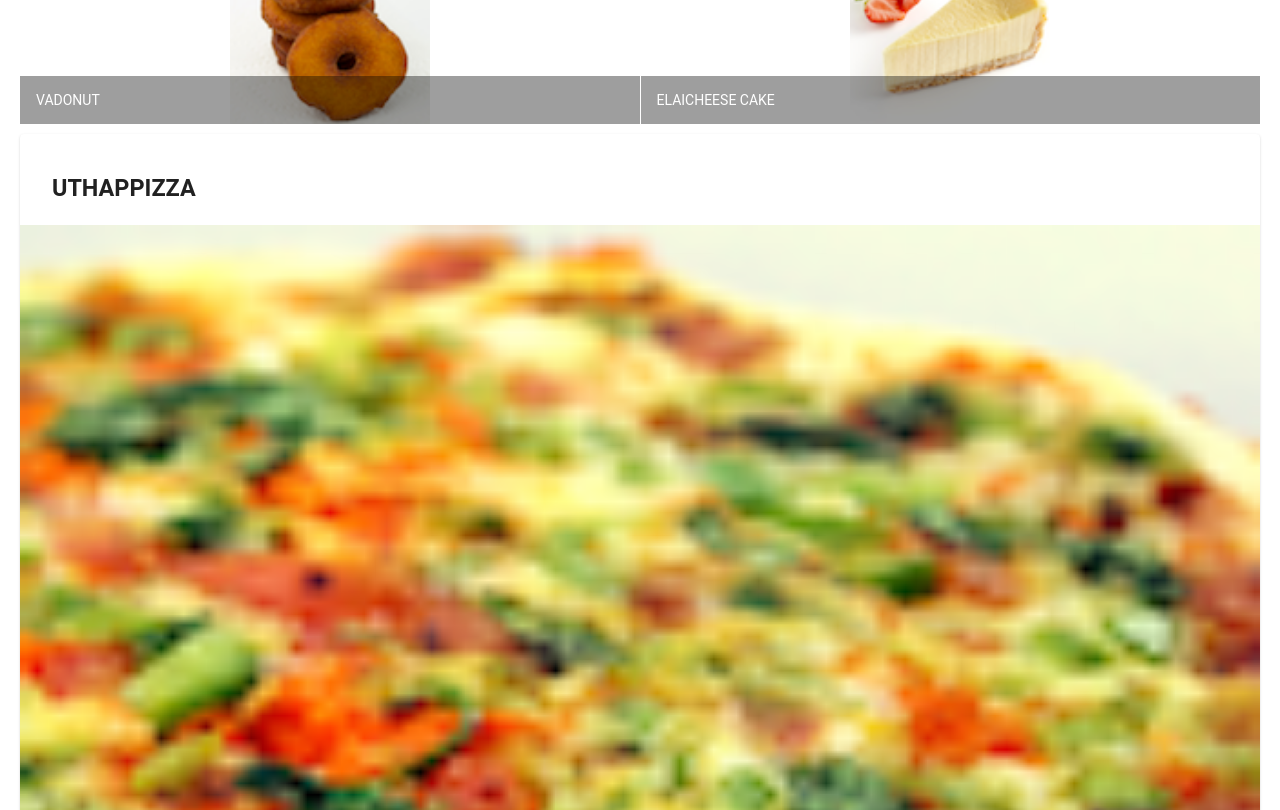
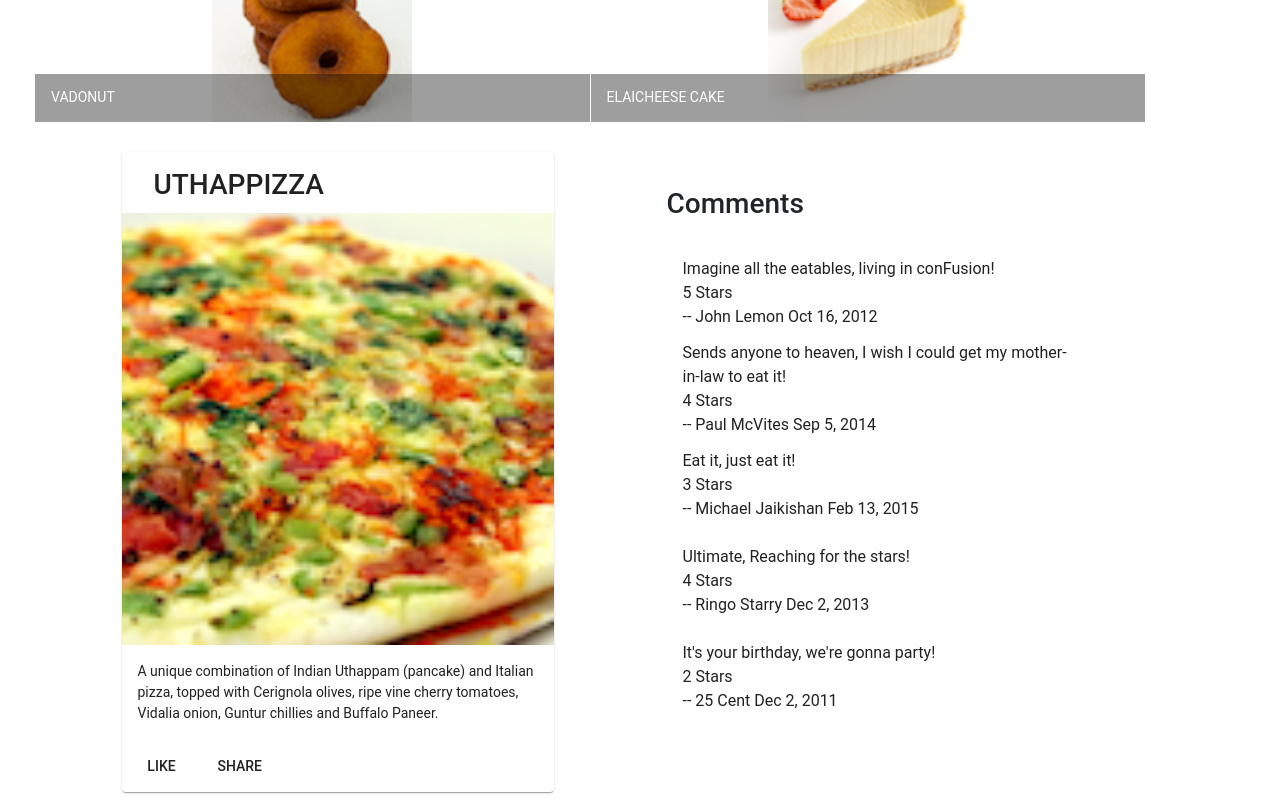
Before and after one commit to Ranc0/Angular-conFusion, an Angular app: page / in a window 1280 px wide. Shown: the part 440-1250 px from the top of the page. Built offline with nearby package versions, Linux system fonts and the light colour scheme.

Commit message:
Assignment 1

```diff
--- a/angular.json
+++ b/angular.json
@@ -27,6 +27,7 @@
               "src/assets"
             ],
             "styles": [
+              "node_modules/bootstrap/dist/css/bootstrap.min.css",
               "src/styles.scss"
             ],
             "scripts": []
--- a/package.json
+++ b/package.json
@@ -22,8 +22,11 @@
     "@angular/platform-browser": "~7.2.0",
     "@angular/platform-browser-dynamic": "~7.2.0",
     "@angular/router": "~7.2.0",
+    "bootstrap": "^4.3.1",
     "core-js": "^2.5.4",
     "hammerjs": "^2.0.8",
+    "jquery": "^3.4.0",
+    "popper.js": "^1.15.0",
     "rxjs": "~6.3.3",
     "tslib": "^1.9.0",
     "zone.js": "~0.8.26"
--- a/src/app/app.module.ts
+++ b/src/app/app.module.ts
@@ -13,11 +13,13 @@
 
 import 'hammerjs';
 import { MenuComponent } from './menu/menu.component';
+import { DishdetailComponent } from './dishdetail/dishdetail.component';
 
 @NgModule({
   declarations: [
     AppComponent,
-    MenuComponent
+    MenuComponent,
+    DishdetailComponent
   ],
   imports: [
     BrowserModule,
--- /dev/null
+++ b/src/app/dishdetail/dishdetail.component.html
@@ -0,0 +1,45 @@
+<div class="container"
+    fxLayout="row"
+    fxLayout.sm="column"
+    fxLayout.xs="column"
+    fxLayoutAlign.gt-md="space-around center"
+    fxLayoutGap="10px"
+    fxLayoutGap.xs="0">
+
+  <div fxFlex="40">
+    <div fxFlex *ngIf="dish">
+      <mat-card>
+        <mat-card-header>
+          <mat-card-title>
+            <h3>{{dish.name | uppercase}}</h3>
+          </mat-card-title>
+        </mat-card-header>
+        <img mat-card-image src={{dish.image}} alt={{dish.name}}>
+        <mat-card-content>
+          <p>{{dish.description}}</p>
+        </mat-card-content>
+        <mat-card-actions>
+          <button mat-button>LIKE</button>
+          <button mat-button>SHARE</button>
+        </mat-card-actions>
+      </mat-card>
+    </div>
+  </div>
+
+  <div fxFlex="40">
+    <!-- h3 and mat-list-item need to use bootstrap class="mb-5" or style="margin-bottom: 50px;" -->
+    <h3 class="mb-5">Comments</h3>
+    <mat-list>
+      <mat-list-item *ngFor="let comment of dish.comments" class="mb-5">
+        <p>
+          <span>{{comment.comment}}</span>
+          <br>
+          <span>{{comment.rating}} Stars</span>
+          <br>
+          <span>-- {{comment.author}} {{ comment.date | date}}</span>
+        </p>
+      </mat-list-item>
+    </mat-list>
+  </div>
+
+</div>
--- /dev/null
+++ b/src/app/dishdetail/dishdetail.component.ts
@@ -0,0 +1,60 @@
+import { Component, OnInit } from '@angular/core';
+
+const DISH = {
+  id: '0',
+  name: 'Uthappizza',
+  image: '/assets/images/uthappizza.png',
+  category: 'mains',
+  featured: true,
+  label: 'Hot',
+  price: '4.99',
+  // tslint:disable-next-line:max-line-length
+  description: 'A unique combination of Indian Uthappam (pancake) and Italian pizza, topped with Cerignola olives, ripe vine cherry tomatoes, Vidalia onion, Guntur chillies and Buffalo Paneer.',
+  comments: [
+       {
+           rating: 5,
+           comment: 'Imagine all the eatables, living in conFusion!',
+           author: 'John Lemon',
+           date: '2012-10-16T17:57:28.556094Z'
+       },
+       {
+           rating: 4,
+           comment: 'Sends anyone to heaven, I wish I could get my mother-in-law to eat it!',
+           author: 'Paul McVites',
+           date: '2014-09-05T17:57:28.556094Z'
+       },
+       {
+           rating: 3,
+           comment: 'Eat it, just eat it!',
+           author: 'Michael Jaikishan',
+           date: '2015-02-13T17:57:28.556094Z'
+       },
+       {
+           rating: 4,
+           comment: 'Ultimate, Reaching for the stars!',
+           author: 'Ringo Starry',
+           date: '2013-12-02T17:57:28.556094Z'
+       },
+       {
+           rating: 2,
+           comment: 'It\'s your birthday, we\'re gonna party!',
+           author: '25 Cent',
+           date: '2011-12-02T17:57:28.556094Z'
+       }
+   ]
+};
+@Component({
+  selector: 'app-dishdetail',
+  templateUrl: './dishdetail.component.html',
+  styleUrls: ['./dishdetail.component.scss']
+})
+export class DishdetailComponent implements OnInit {
+
+  dish = DISH;
+
+  constructor() { }
+
+  ngOnInit() {
+  }
+
+}
--- a/src/app/menu/menu.component.html
+++ b/src/app/menu/menu.component.html
@@ -20,22 +20,6 @@
     </mat-grid-list>
   </div>
 
-  <div fxFlex *ngIf="selectedDish">
-    <mat-card>
-      <mat-card-header>
-        <mat-card-title>
-          <h3>{{selectedDish.name | uppercase}}</h3>
-        </mat-card-title>
-      </mat-card-header>
-      <img mat-card-image src={{selectedDish.image}} alt={{selectedDish.name}}>
-      <mat-card-content>
-        <p>{{selectedDish.description}}</p>
-      </mat-card-content>
-      <mat-card-actions>
-        <button mat-button>LIKE</button>
-        <button mat-button>SHARE</button>
-      </mat-card-actions>
-    </mat-card>
-  </div>
+  <app-dishdetail></app-dishdetail>
 
 </div>
```
Also changed, not shown: src/app/dishdetail/dishdetail.component.scss (added), 2 other files (tests, documents, lock files or other folders).
